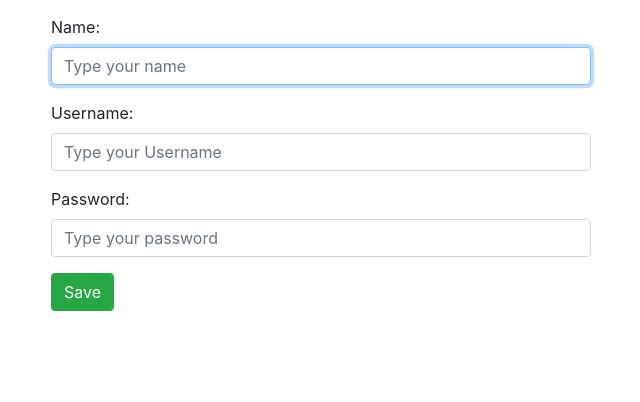
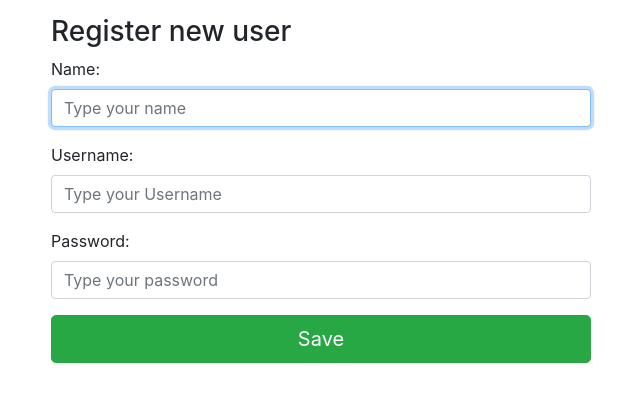
Before and after one commit to emmanuelluur/books_flask, a Flask app: page /user/register in a window 1280 px wide. Shown: the top 402 px of the page, without its empty margins (34-674 px from the left). Run offline with Flask 2, Linux system fonts and the light colour scheme; some libraries are stand-ins or nearby versions.

Commit message:
+ README form users

```diff
--- a/templates/user/register.html
+++ b/templates/user/register.html
@@ -2,6 +2,7 @@
 {% block content %}
 <section class="row space">
     <article class="col-sm-6">
+        <h3>Register new user</h3>
         <form action=" {{ url_for("save_user") }} " method="post" class="form">
             <div class="form-group">
                 <label for="name">Name:</label>
@@ -15,7 +16,7 @@
                 <label for="password">Password:</label>
                 <input type="pasword" class="form-control" name="password" id="password" placeholder="Type your password" required>
             </div>
-            <button type="submit" class="btn btn-success"> Save </button>
+            <button type="submit" class="btn btn-success btn-lg btn-block"> Save </button>
         </form>
     </article>
 </section>
```
Also changed, not shown: README.md.
